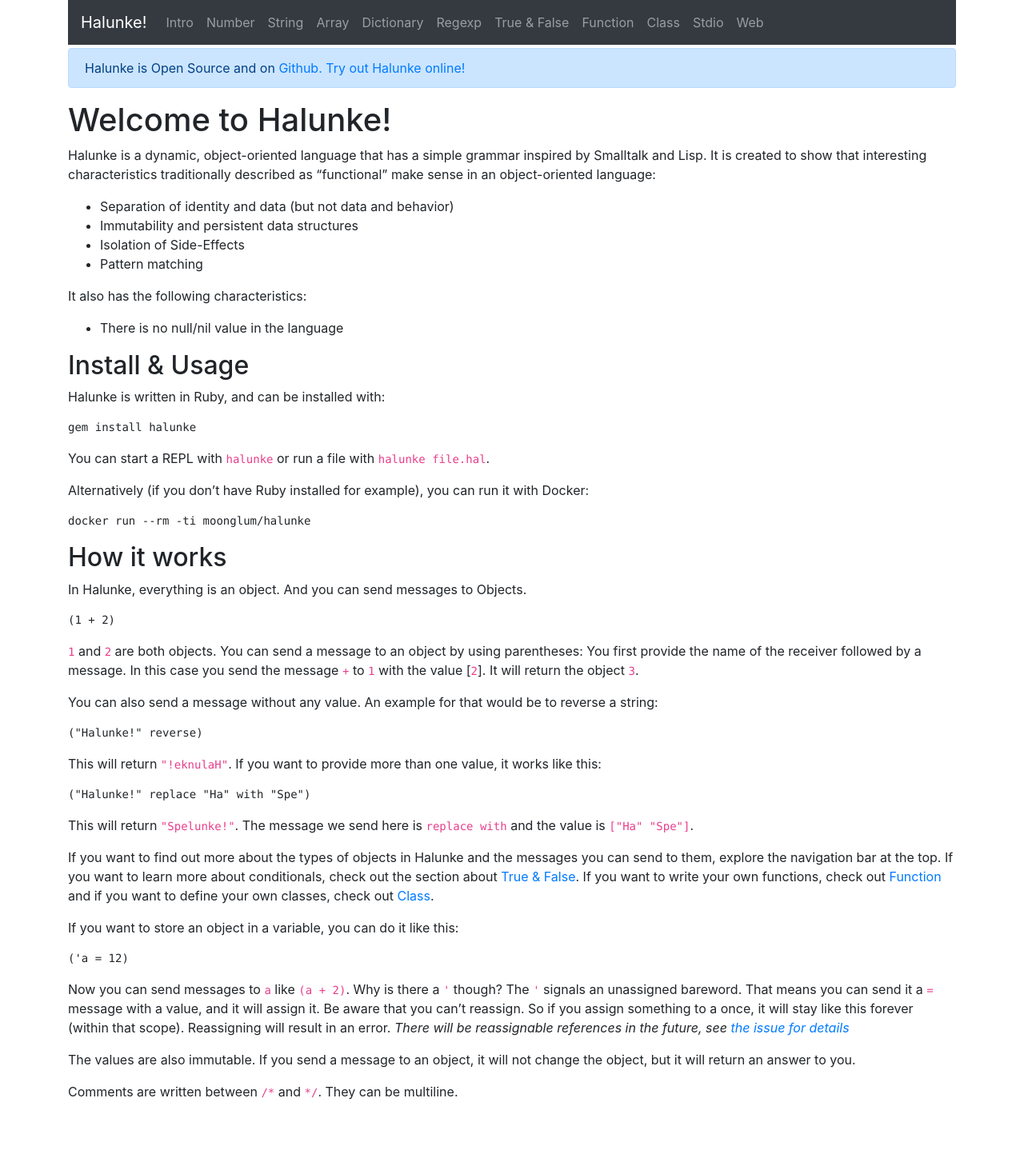
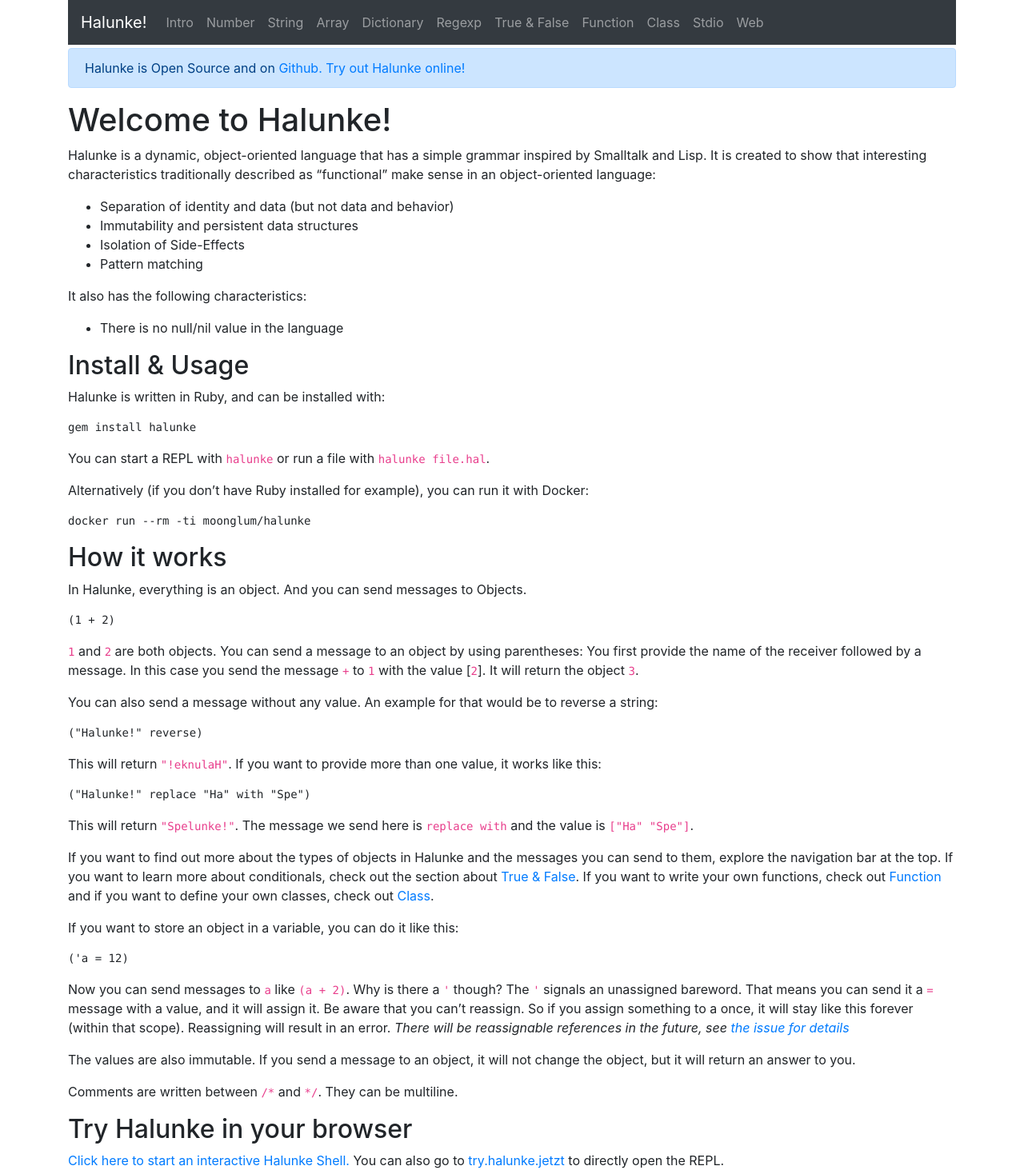
Before and after one commit to moonglum/halunke, a Jekyll site: the page built from docs/index.md, in a window 1280 px wide. Shown: the whole page at 80% size. Built offline with Jekyll 4.4.1, drawn with Linux system fonts in a browser that asks for light colours; nearby versions of some CDN libraries; before the commit the page ends 1393 px from its top, so only the background shows below that.

Commit message:
Add interactive REPL to every footer in the documentation

```diff
--- a/docs/_layouts/default.html
+++ b/docs/_layouts/default.html
@@ -55,17 +55,35 @@
 
       <header>
         <div class="alert alert-primary" role="alert">
-          Halunke is Open Source and on <a href="http://github.com/moonglum/halunke">Github. <a href="http://try.halunke.jetzt">Try out Halunke online!</a>
+          Halunke is Open Source and on <a href="http://github.com/moonglum/halunke">Github. <a href="#repl">Try out Halunke online!</a>
         </div>
         <h1>{{ page.title }}</h1>
       </header>
       <main>
         {{ content }}
       </main>
+      <footer>
+        <h2 id="repl">Try Halunke in your browser</h2>
+        <a href="https://try.halunke.jetzt/repl" onclick="javascript:launch_repl(this); return false;">Click here to start an interactive Halunke Shell.</a>
+        You can also go to <a target="_blank" href="https://try.halunke.jetzt/repl">try.halunke.jetzt</a> to directly open the REPL.
+        <div id="try-frame-target"></div>
+      </footer>
     </div>
 
     <script src="https://code.jquery.com/jquery-3.2.1.slim.min.js" integrity="sha384-KJ3o2DKtIkvYIK3UENzmM7KCkRr/rE9/Qpg6aAZGJwFDMVNA/GpGFF93hXpG5KkN" crossorigin="anonymous"></script>
     <script src="https://cdnjs.cloudflare.com/ajax/libs/popper.js/1.12.9/umd/popper.min.js" integrity="sha384-ApNbgh9B+Y1QKtv3Rn7W3mgPxhU9K/ScQsAP7hUibX39j7fakFPskvXusvfa0b4Q" crossorigin="anonymous"></script>
     <script src="https://maxcdn.bootstrapcdn.com/bootstrap/4.0.0/js/bootstrap.min.js" integrity="sha384-JZR6Spejh4U02d8jOt6vLEHfe/JQGiRRSQQxSfFWpi1MquVdAyjUar5+76PVCmYl" crossorigin="anonymous"></script>
+    <script>
+      var launch_repl = function(element) {
+        var iframe = document.createElement('iframe');
+        var wrapper = document.querySelectorAll('#try-frame-target');
+        iframe.src = element.getAttribute('href');
+        iframe.id = 'try-frame';
+        iframe.style = 'width: 100%; border: 2px solid #f3f3f3; position: sticky; height: 200px; margin-top: 10px; bottom: 0; left: 0; right: 0; box-shadow: 0 -3px 6px 0px #888888';
+        iframe.scrolling = 'no';
+        element.remove();
+        wrapper[0].replaceWith(iframe);
+      };
+    </script>
   </body>
 </html>
```
